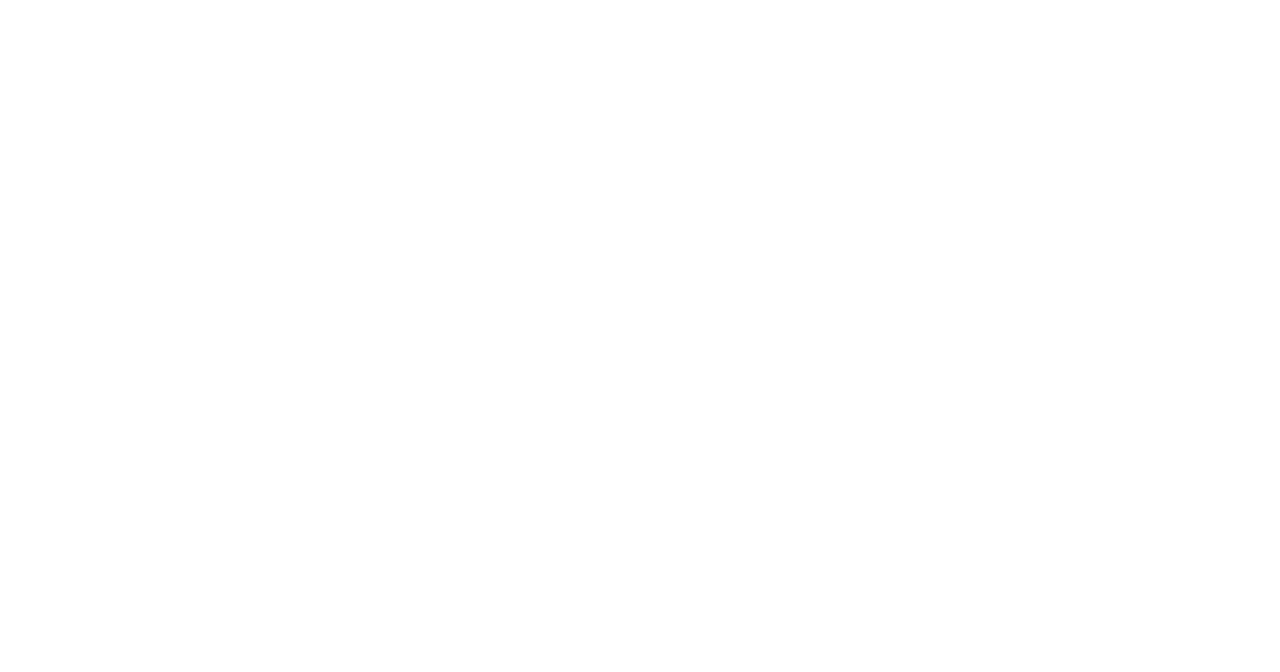
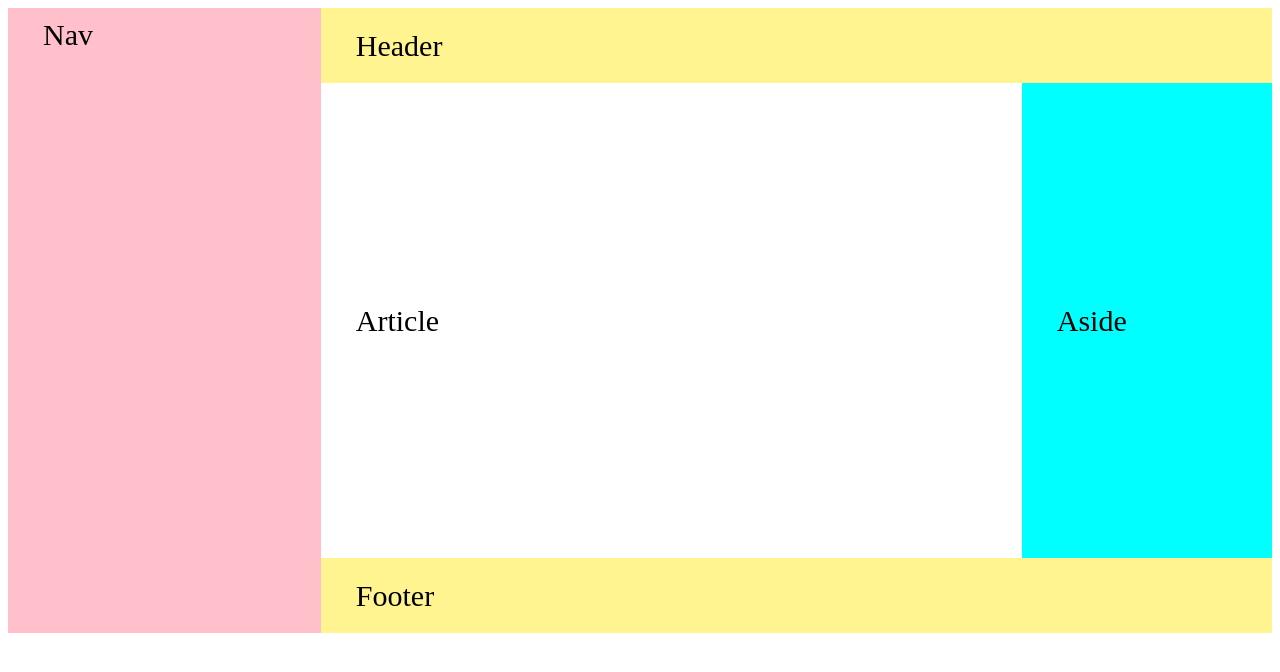
Before and after one commit to Muhammadefendi013/Pemograman-Web, a plain HTML site: page TugasWeek8/Tugas6.2.html in a window 1280 px wide. Drawn offline with Linux system fonts and the light colour scheme.

Commit message:
Update Tugas6.2.html

```diff
--- a/TugasWeek8/Tugas6.2.html
+++ b/TugasWeek8/Tugas6.2.html
@@ -1,9 +1,49 @@
 <!DOCTYPE html>
-<html lang="id">
-    <head>
-        <style></style>
-    </head>
-    <body>
+<html lang="en">
 
-    </body>
+<head>
+    <meta charset="UTF-8">
+    <meta http-equiv="X-UA-Compatible" content="IE=edge">
+    <meta name="viewport" content="width=device-width, initial-scale=1.0">
+    <title>Tugas 6.2</title>
+
+    <style>
+        .flex-container {
+            display: flex;
+            background-color: white;
+
+        }
+
+        .flex-container>div {
+            color: black;
+            width: 100px;
+            text-align: start;
+            font-size: 30px;
+        }
+
+        .flex-container>div>span {
+            margin: 35px;
+        }
+
+        .flex-container>div>div>span {
+            margin: 35px;
+        }
+    </style>
+</head>
+
+<body>
+
+    <div class="flex-container"><div style="flex-grow: 2; background-color: pink; padding-top: 10px;"><span>Nav</span>
+        </div><div style="flex-grow: 8; background-color: rgb(255, 244, 143);">
+            <div style="background-color: rgb(255, 244, 143); line-height: 75px;"><span>Header</span></div>
+            <div class="flex-container" style="background-color: pink; line-height: 475px;">
+                <div style="flex-grow: 8; background-color: white;"><span>Article</span></div>
+                <div style="flex-grow: 2; background-color: rgb(0, 255, 255);"><span>Aside</span></div>
+            </div>
+            <div style="background-color: rgb(255, 244, 143); line-height: 75px;"><span>Footer</span></div>
+        </div>
+    </div>
+
+</body>
+
 </html>
```
